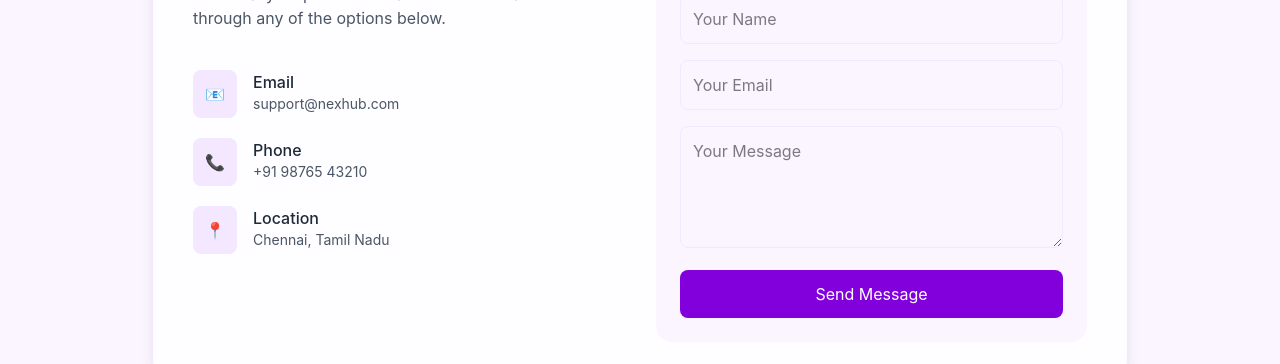
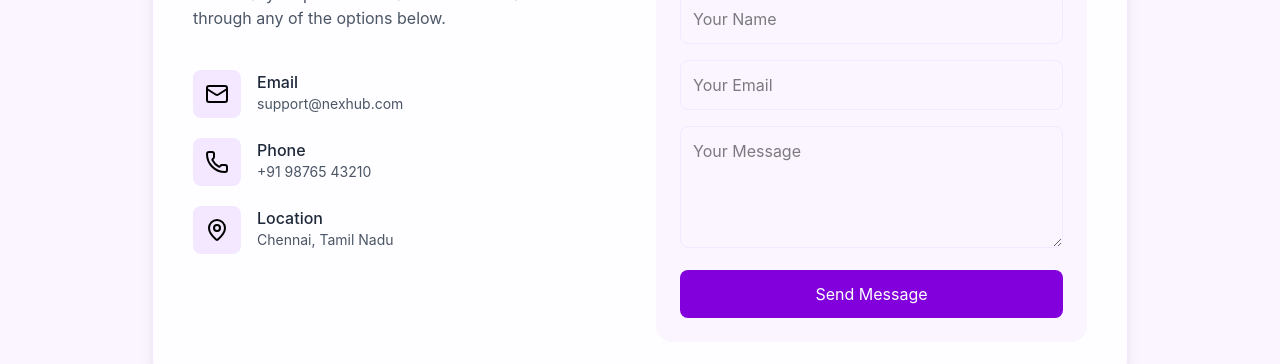
Before and after one commit to Mukunthan-A-R/nexhub, a React (Vite) app: page /contact in a window 1280 px wide. Shown: the part 390-754 px from the top of the page. Built offline with nearby package versions, Linux system fonts and the light colour scheme.

Commit message:
contact us page

```diff
--- a/src/pages/Contact.jsx
+++ b/src/pages/Contact.jsx
@@ -1,6 +1,9 @@
 import React from "react";
 import Navbar from "../components/Navbar";
 import Footer from "../components/Footer";
+import { Mail } from "lucide-react";
+import { Phone } from "lucide-react";
+import { MapPin } from "lucide-react";
 
 const Contact = () => {
   return (
@@ -31,7 +34,10 @@ const Contact = () => {
 
             <div className="space-y-5 pt-4">
               <div className="flex items-start gap-4">
-                <div className="bg-purple-100 p-3 rounded-lg">📧</div>
+                <div className="bg-purple-100 p-3 rounded-lg">
+                  {" "}
+                  <Mail />
+                </div>
                 <div>
                   <p className="font-medium text-gray-800">Email</p>
                   <p className="text-gray-600 text-sm">support@nexhub.com</p>
@@ -39,7 +45,9 @@ const Contact = () => {
               </div>
 
               <div className="flex items-start gap-4">
-                <div className="bg-purple-100 p-3 rounded-lg">📞</div>
+                <div className="bg-purple-100 p-3 rounded-lg">
+                  <Phone />
+                </div>
                 <div>
                   <p className="font-medium text-gray-800">Phone</p>
                   <p className="text-gray-600 text-sm">+91 98765 43210</p>
@@ -47,7 +55,9 @@ const Contact = () => {
               </div>
 
               <div className="flex items-start gap-4">
-                <div className="bg-purple-100 p-3 rounded-lg">📍</div>
+                <div className="bg-purple-100 p-3 rounded-lg">
+                  <MapPin />
+                </div>
                 <div>
                   <p className="font-medium text-gray-800">Location</p>
                   <p className="text-gray-600 text-sm">Chennai, Tamil Nadu</p>
```
